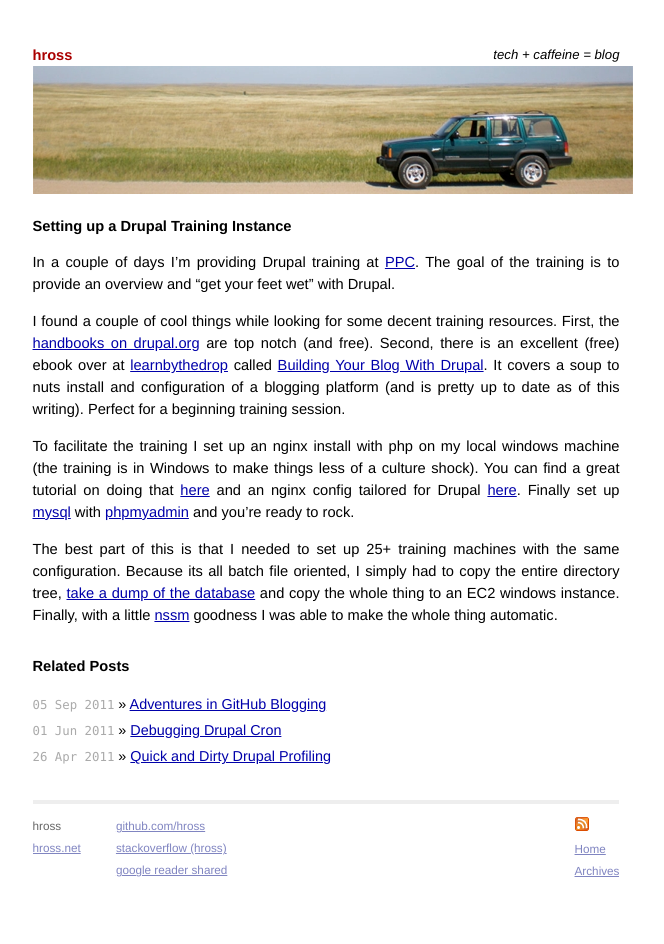
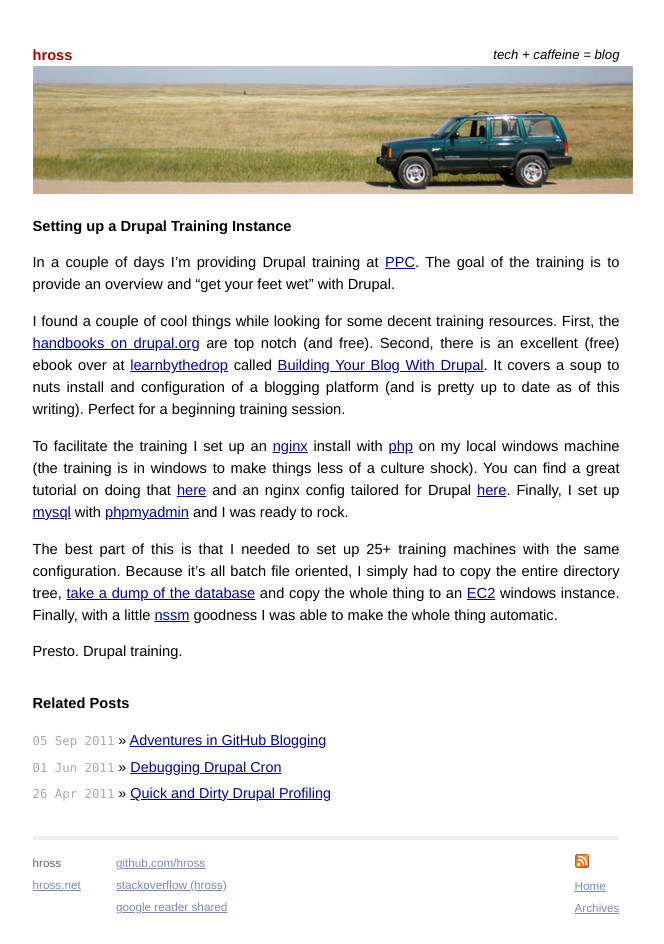
Before and after one commit to hross/hross.github.com, a Jekyll site: the page built from _posts/2011-09-07-drupaltraining.markdown, in a window 1280 px wide. Shown: the whole page, without its empty margins (314-978 px from the left). Built offline with Jekyll 4.4.1, drawn with Linux system fonts in a browser that asks for light colours; Markdown is read by kramdown in place of the engine named in the settings; comment, search, counter and statistics services are not loaded.

Commit message:
minor edits to training post

```diff
--- a/_posts/2011-09-07-drupaltraining.markdown
+++ b/_posts/2011-09-07-drupaltraining.markdown
@@ -8,6 +8,8 @@ In a couple of days I'm providing Drupal training at [PPC](http://ppc.com/). The
 
 I found a couple of cool things while looking for some decent training resources. First, the [handbooks on drupal.org](http://drupal.org/handbooks) are top notch (and free). Second, there is an excellent (free) ebook over at [learnbythedrop](http://learnbythedrop.com/) called [Building Your Blog With Drupal](http://learnbythedrop.com/buildingyourblog). It covers a soup to nuts install and configuration of a blogging platform (and is pretty up to date as of this writing). Perfect for a beginning training session.
 
-To facilitate the training I set up an nginx install with php on my local windows machine (the training is in Windows to make things less of a culture shock). You can find a great tutorial on doing that [here](http://eksith.wordpress.com/2008/12/08/nginx-php-on-windows/) and an nginx config tailored for Drupal [here](http://wiki.nginx.org/Drupal). Finally set up [mysql](http://www.mysql.com/) with [phpmyadmin](http://www.phpmyadmin.net/home_page/index.php) and you're ready to rock.
+To facilitate the training I set up an [nginx](http://nginx.net/) install with [php](http://www.php.net/) on my local windows machine (the training is in windows to make things less of a culture shock). You can find a great tutorial on doing that [here](http://eksith.wordpress.com/2008/12/08/nginx-php-on-windows/) and an nginx config tailored for Drupal [here](http://wiki.nginx.org/Drupal). Finally, I set up [mysql](http://www.mysql.com/) with [phpmyadmin](http://www.phpmyadmin.net/home_page/index.php) and I was ready to rock.
 
-The best part of this is that I needed to set up 25+ training machines with the same configuration. Because its all batch file oriented, I simply had to copy the entire directory tree, [take a dump of the database](http://www.clockwatchers.com/mysql_dump.html) and copy the whole thing to an EC2 windows instance. Finally, with a little [nssm](https://iain.cx/src/nssm/) goodness I was able to make the whole thing automatic.
+The best part of this is that I needed to set up 25+ training machines with the same configuration. Because it's all batch file oriented, I simply had to copy the entire directory tree, [take a dump of the database](http://www.clockwatchers.com/mysql_dump.html) and copy the whole thing to an [EC2](http://aws.amazon.com/ec2/) windows instance. Finally, with a little [nssm](https://iain.cx/src/nssm/) goodness I was able to make the whole thing automatic.
+
+Presto. Drupal training.
```
